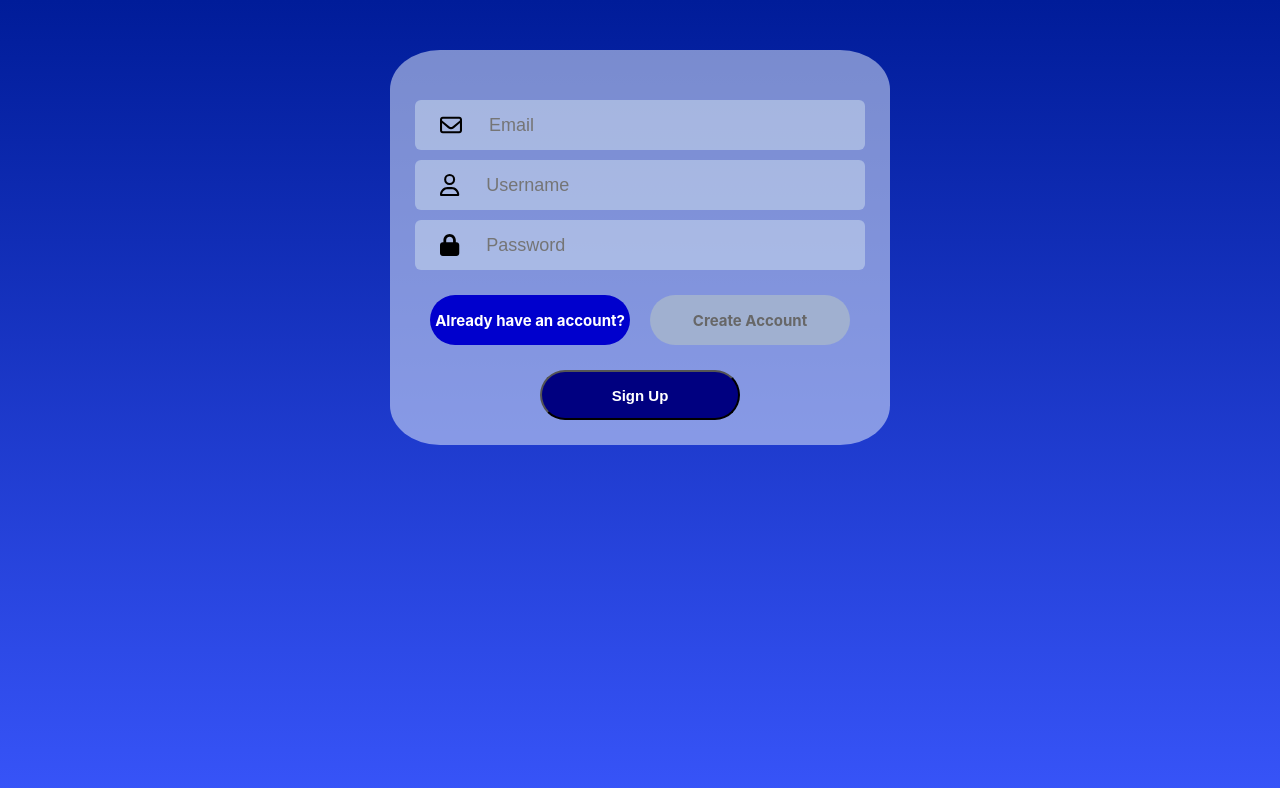
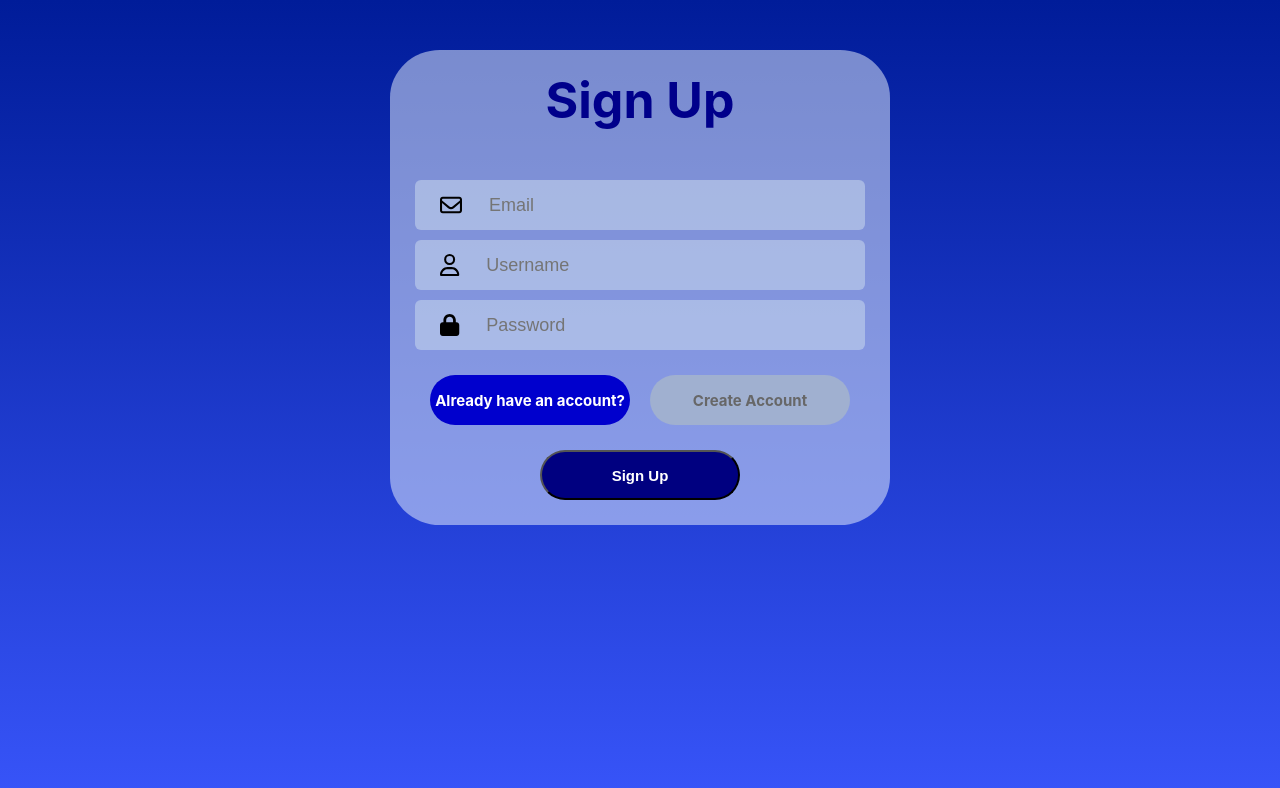
Before and after one commit to SergiuRusu12/ServiceSwap, a React (Create React App) app in the folder my-app/: page / in a window 1280 px wide. Shown: the top 788 px of the page. Built offline with nearby package versions, Linux system fonts and the light colour scheme.

Commit message:
detaliu mikc

```diff
--- a/my-app/src/components/LoginSignup.js
+++ b/my-app/src/components/LoginSignup.js
@@ -119,6 +119,9 @@ const LoginSignup = () => {
 
   return (
     <form className="container" onSubmit={handleSubmit}>
+      <div className="header">
+        <div className="text">{action}</div>
+      </div>
       {/* Rest of your component */}
       <div className="inputs">
         {/* Email input for Sign Up */}
```
